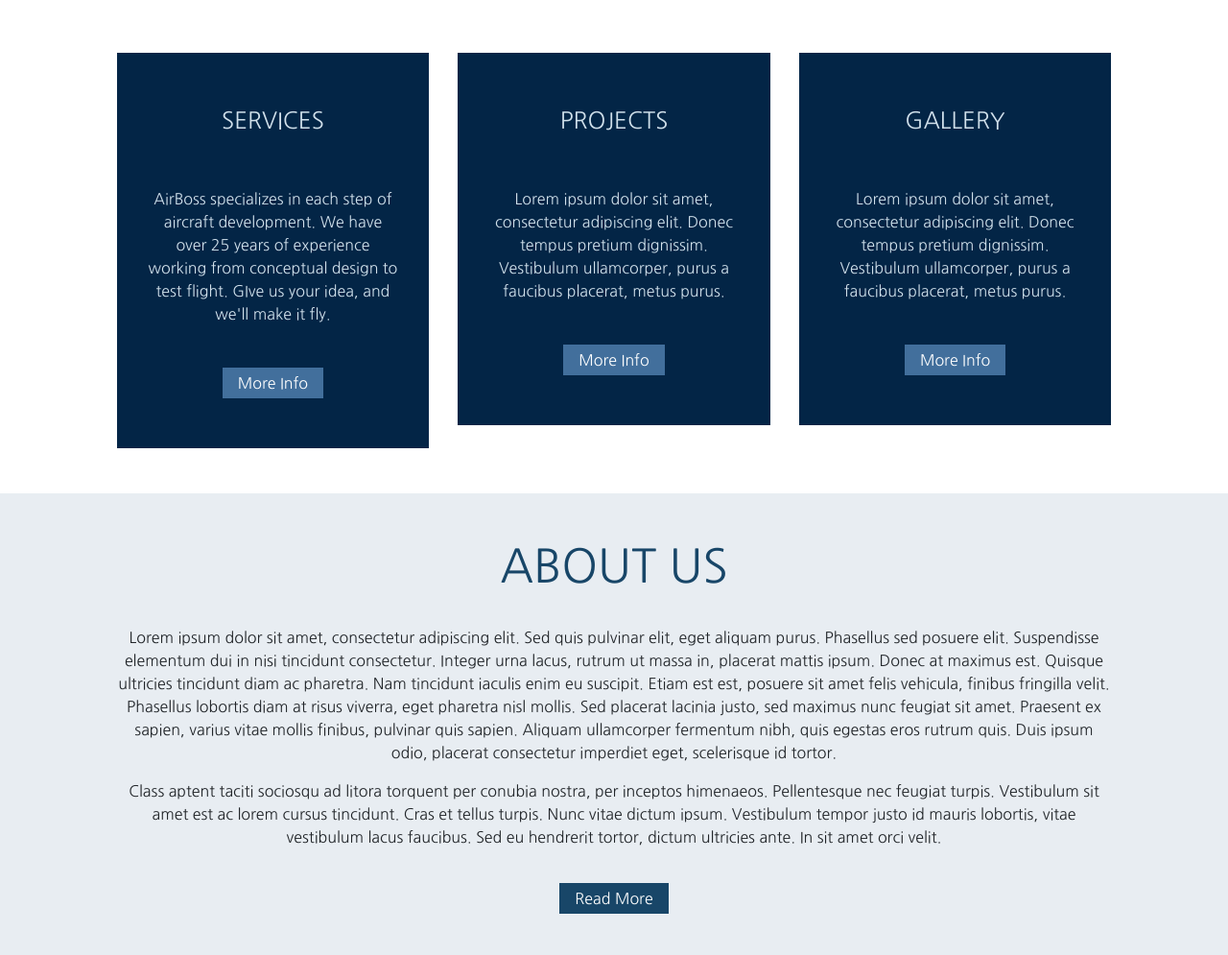
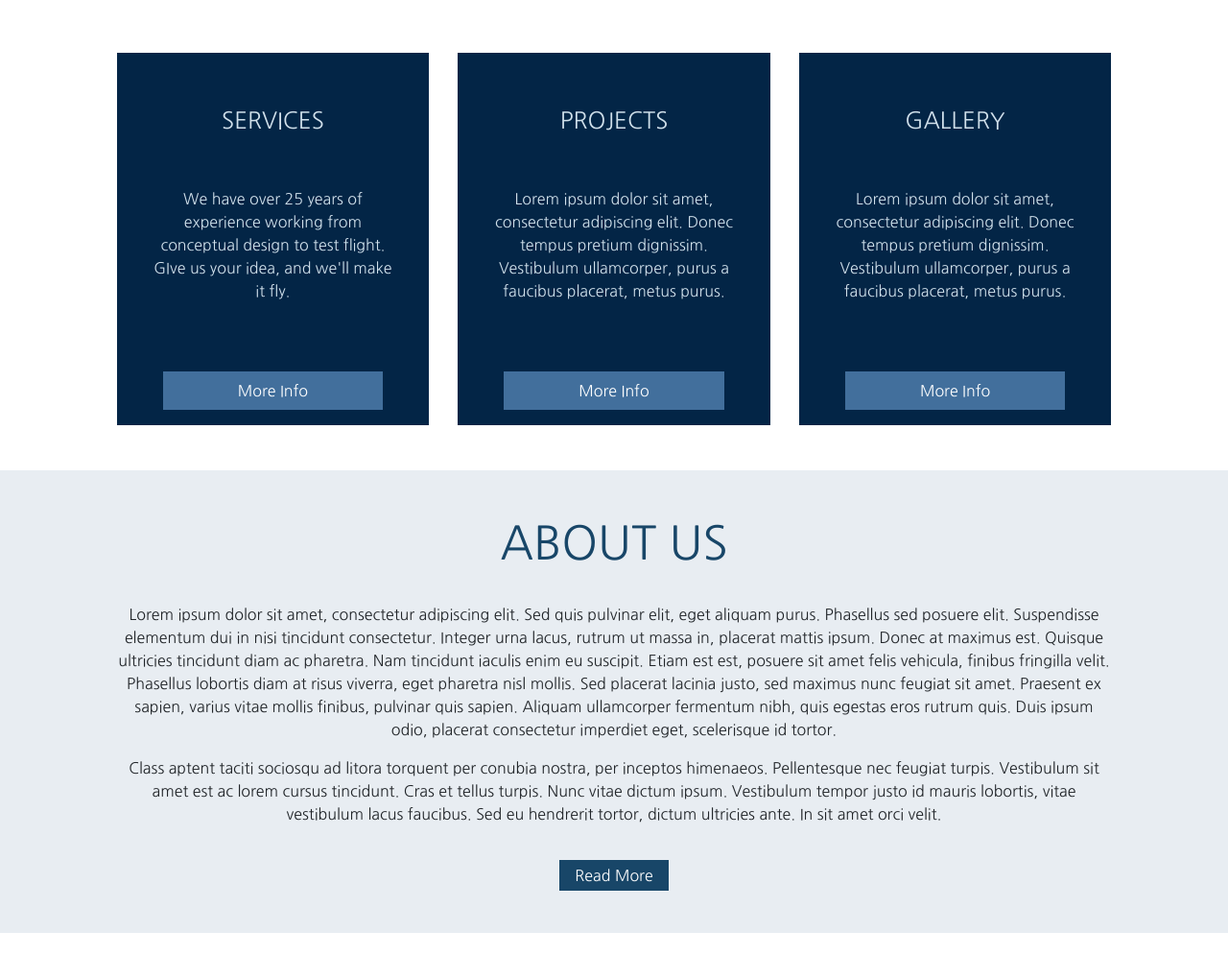
Before and after one commit to neromike/AirBoss-website, a PHP site: page / in a window 1280 px wide. Shown: the part 700-1695 px from the top of the page at 96% size. Run offline with PHP 8.4, Linux system fonts and the light colour scheme; some libraries are stand-ins or nearby versions.

Commit message:
Make homepage boxes the same vertical height

```diff
--- a/index.php
+++ b/index.php
@@ -186,6 +186,7 @@ window.onload = (function(){
 }
 .homepage_box_inner {
 	padding: 2em;
+	position: relative;
 }
 .homepage_box h4 {
 	text-transform: uppercase;
@@ -225,9 +226,18 @@ window.onload = (function(){
 	.homepage_box {
 		background-color: white;
 		padding: 15px;
+		display: flex;
 	}
 	.homepage_box_inner {
 		background-color: <?php echo $color_primary5; ?>;
+	}
+	.homepage_box_button {
+		position: absolute;
+		bottom: 1em;
+		left: 0px;
+		right: 0px;
+		margin-left: 3em;
+		margin-right: 3em;
 	}
 }
 @media (min-width: 1200px) {
@@ -244,7 +254,7 @@ window.onload = (function(){
 			<div class="homepage_box col-12 col-sm-10 col-lg-4 text-center">
 				<div class="homepage_box_inner">
 					<h4>Services</h4>
-					<div class="homepage_box_desc">AirBoss specializes in each step of aircraft development. We have over 25 years of experience working from conceptual design to test flight. GIve us your idea, and we'll make it fly.</div>
+					<div class="homepage_box_desc">We have over 25 years of experience working from conceptual design to test flight. GIve us your idea, and we'll make it fly.</div>
 					<a class="homepage_box_button" href="services.php">More Info</a>
 					<br /><br />
 				</div>
```
